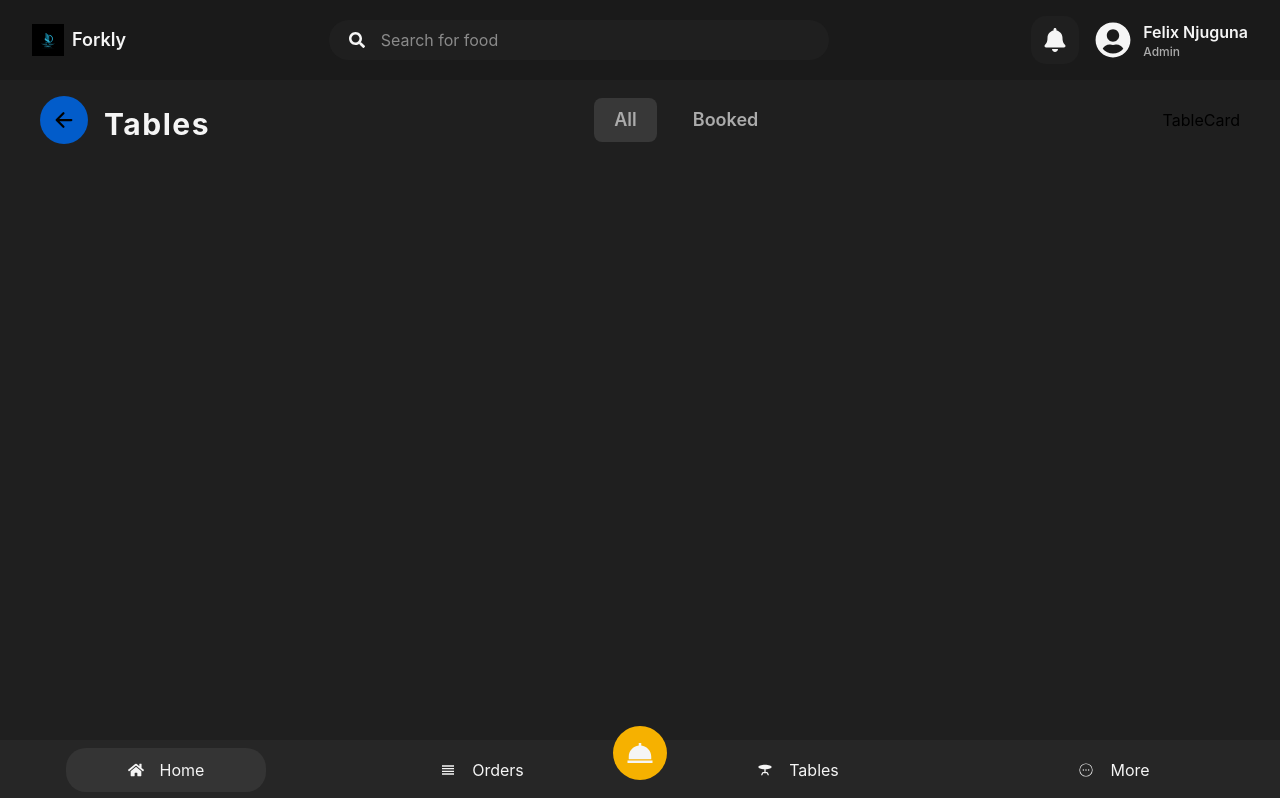
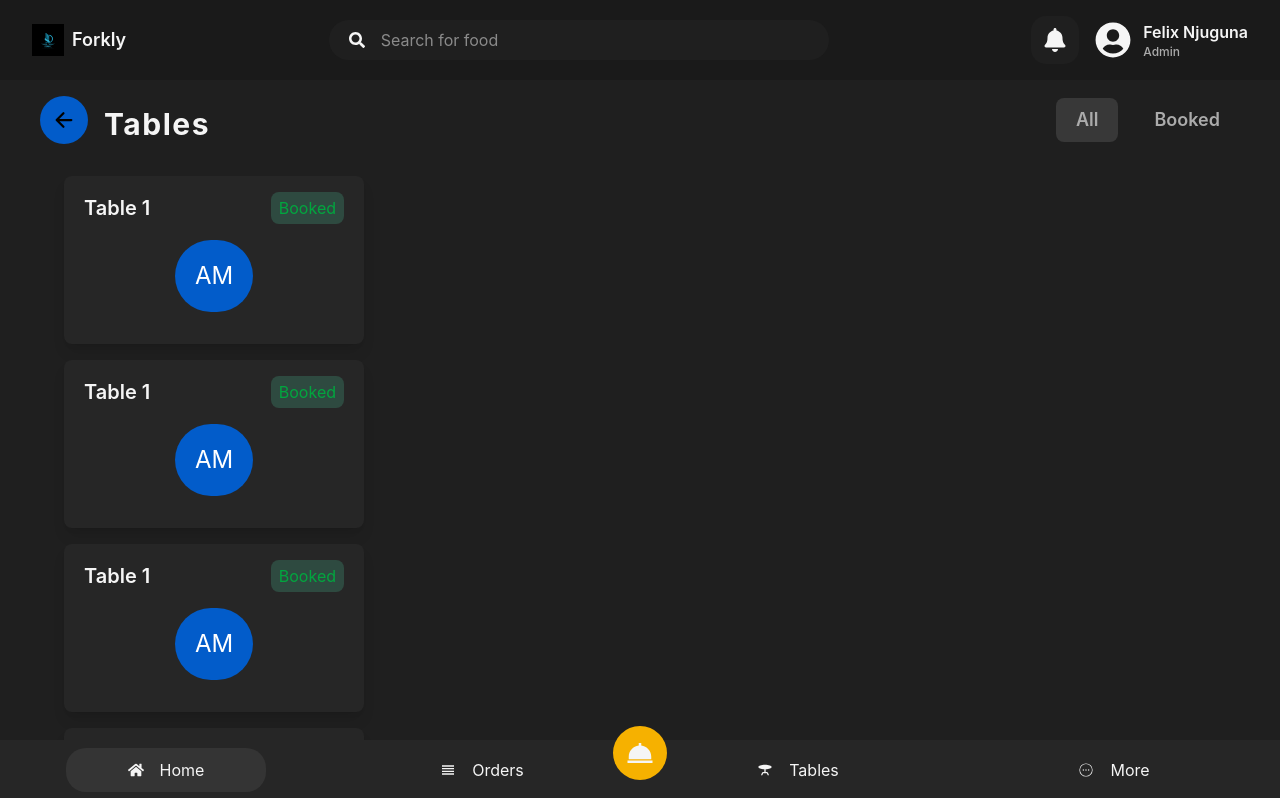
Before and after one commit to FlxBot001/pos_system, a React (Vite) app: page /tables in a window 1280 px wide. Shown: the top 798 px of the page. Built offline with nearby package versions, Linux system fonts and the light colour scheme.

Commit message:
Updated files for tables

```diff
--- a/package.json
+++ b/package.json
@@ -14,8 +14,7 @@
     "react": "^18.3.1",
     "react-dom": "^18.3.1",
     "react-icons": "^5.4.0",
-    "react-router-dom": "^7.1.5",
-    "tailwind-scrollbar-hide": "^2.0.0"
+    "react-router-dom": "^7.1.5"
   },
   "devDependencies": {
     "@eslint/js": "^9.17.0",
--- a/src/components/tables/TableCard.jsx
+++ b/src/components/tables/TableCard.jsx
@@ -2,7 +2,21 @@ import React from 'react'
 
 const TableCard = () => {
   return (
-    <div>TableCard</div>
+    <div className="w-[300px] bg-[#262626] p-4 rounded-lg mb-4 shadow-lg cursor-pointer">
+        <div className="flex items-center justify-between px-1">
+            <h1 className="text-xl text-[#f5f5f5] font-semibold">
+                Table 1
+            </h1>
+            <p className="text-green-600 bg-[#2e4a40] px-2 py-1 rounded-lg">
+                Booked
+            </p>
+        </div>
+        <div className="flex items-center justify-center mb-4 mt-4 my-5">
+            <h1 className="text-white rounded-full p-5 text-2xl bg-[#025cca]">
+                AM
+            </h1>
+        </div>
+    </div>
   )
 }
 
--- a/src/pages/Tables.jsx
+++ b/src/pages/Tables.jsx
@@ -29,10 +29,42 @@ const Tables = () => {
             Booked
           </button>
         </div>
+      </div>
+      {/* Tables Card */}
+      <div className="px-16 py-4">
+      <TableCard />
+      <TableCard />
+      <TableCard />
+      <TableCard />
+      <TableCard />
+      <TableCard />
+      <TableCard />
+      <TableCard />
+      <TableCard />
+      <TableCard />
+      <TableCard />
+      <TableCard />
+      <TableCard />
+      <TableCard />
+      <TableCard />
+      <TableCard />
+      <TableCard />
+      <TableCard />
+      <TableCard />
+      <TableCard />
+      <TableCard />
+      <TableCard />
+      <TableCard />
+      <TableCard />
+      <TableCard />
+      <TableCard />
+      <TableCard />
+      <TableCard />
+      <TableCard />
+      <TableCard />
+      <TableCard />
+      </div>
 
-        {/* Tables Card */}
-        <TableCard />
-      </div>
 
       {/* Bottom Nav */}
       <BottomNav />
--- a/vite.config.js
+++ b/vite.config.js
@@ -1,12 +1,13 @@
 import { defineConfig } from 'vite'
 import tailwindcss from '@tailwindcss/vite'
 import react from '@vitejs/plugin-react'
+import scrollbarHide from "tailwind-scrollbar-hide";
 
 // https://vite.dev/config/
 export default defineConfig({
   plugins: [
     react(),
     tailwindcss(),
-    require('tailwind-scrollbar-hide')
+    scrollbarHide(),
   ],
 })
```
Also changed, not shown: 1 other file (tests, documents, lock files or other folders).
